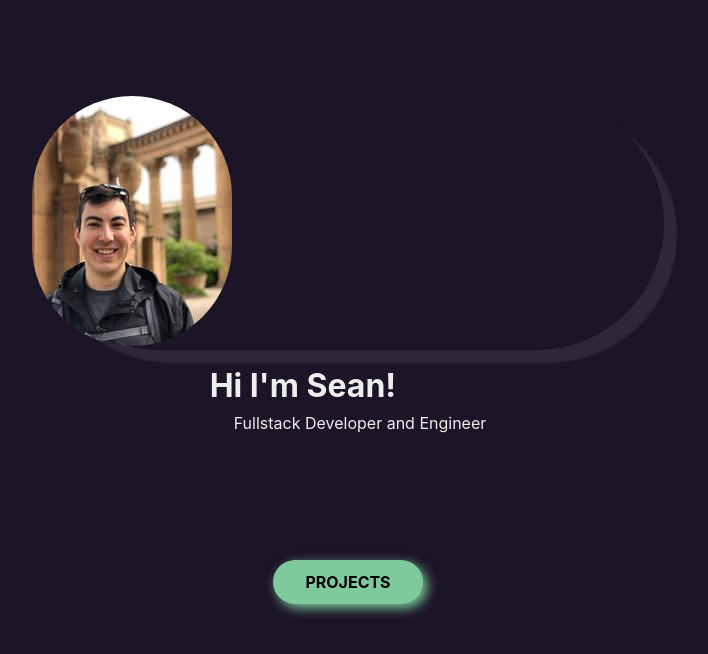
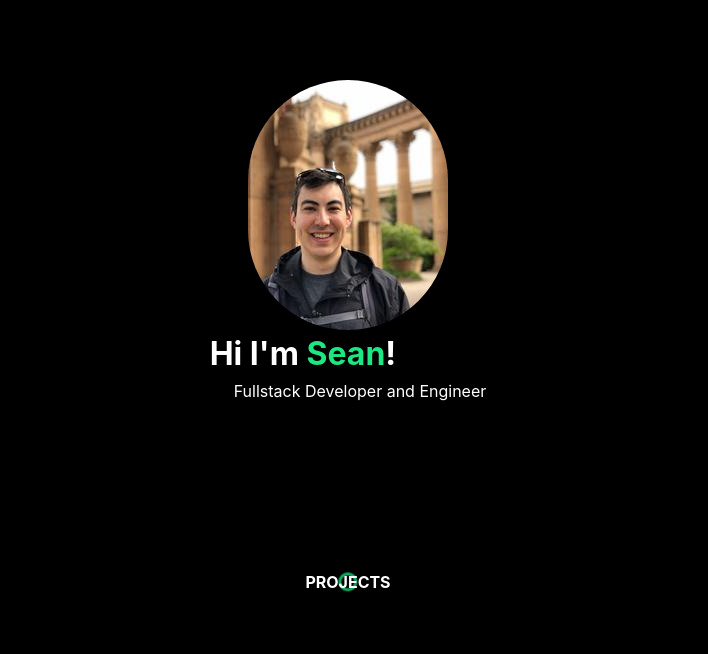
Before and after one commit to dals1791/Portfolio, a Next.js app: page / in a window 1280 px wide. Shown: the top 654 px of the page, without its empty margins (292-1000 px from the left). Built offline with nearby package versions, Linux system fonts and the light colour scheme.

Commit message:
added stlying and skills icons

```diff
--- a/components/layout.js
+++ b/components/layout.js
@@ -9,7 +9,7 @@ const Layout = ({ children, home }) => {
     <>
       <header className={styles.header}>
         <Link href="/">
-          <a style={{ fontSize: "3rem" }}>SD.</a>
+          <a style={{ fontSize: "3rem", color: "rgba(28,231,131, 1)"}}>SD.</a>
         </Link>
         <div className={styles.navLinks}>
           <Link href="/projects">
@@ -25,7 +25,7 @@ const Layout = ({ children, home }) => {
         </div>
       </header>
       <main className={styles.main}>{children}</main>
-      <footer className={styles.footer}> This is footer Section</footer>
+      {/* <footer className={styles.footer}> This is footer Section</footer> */}
     </>
   );
 };
--- a/components/layout.module.css
+++ b/components/layout.module.css
@@ -1,9 +1,11 @@
 .header {
   display: flex;
-  border-bottom: 1px solid;
+  border-bottom: 1px solid rgba(28,231,131, 1);
   justify-content: space-between;
   align-items: baseline;
   padding: .5rem;
+  /* background: black;
+  color: rgba(28,231,131, 1); */
 }
 .navLinks{
   display: flex;
@@ -11,10 +13,10 @@
   width: 70%;
 }
 .main {
-  max-width: 36rem;
-  padding: 0 1rem;
-  margin: 0 auto;
+  /* width: 100vh; */
   height: 100vh;
+
+
 }
 .footer {
   position: fixed;
--- a/pages/index.js
+++ b/pages/index.js
@@ -25,7 +25,7 @@ export default function Home() {
           />
         </div>
         <div className={styles.brandContainer}>
-          <h1>Hi I'm Sean!</h1>
+          <h1>Hi I'm <span className={styles.name} >Sean</span>!</h1>
 
           <div className={styles.brand}>
             <p>Fullstack Developer and Engineer</p>
--- a/styles/Home.module.css
+++ b/styles/Home.module.css
@@ -6,16 +6,11 @@
   /* justify-content: center; */
   align-items: center;
   padding-top: 10vh;
-  background: rgb(28, 20, 39);
+  background: rgb(0, 0, 0);
+  color: #ffffff;
 }
-
-.me {
-  box-shadow: 12px 12px 2px 1px rgba(64, 57, 74, 0.5);
-  border-radius: 9999px;
-  width: 50%;
-  margin: 1rem;
-
-  align-self: center;
+.name {
+  color: rgba(28, 231, 131, 1);
 }
 .brandContainer {
   display: flex;
@@ -26,10 +21,10 @@
 }
 .brandContainer h1 {
   align-self: flex-start;
-  margin: 0 0 0.5rem .5rem;
+  margin: 0 0 0.5rem 0.5rem;
 }
 .brand {
-  margin: 0 .5rem 0 0;
+  margin: 0 0.5rem 0 0;
   text-align: right;
 }
 .brand p {
--- a/styles/button.module.css
+++ b/styles/button.module.css
@@ -2,9 +2,9 @@
 
 .button {
   margin-top: 5rem;
-  background: rgba(126, 202, 156, 1);
-  box-shadow: 4px 4px 12px rgba(126, 202, 156, 1);
-  color: black;
+  /* background: rgba(28,231,131, 1); */
+  /* box-shadow: 4px 4px 12px rgba(126, 202, 156, 1); */
+  color: rgb(255,255,255);
   border-radius: 10rem;
   width: 150px;
   height: fit-content;
@@ -16,27 +16,28 @@
   transition: all 0.3s ease-in-out 0s;
   position: absolute;
   top:60%;
-  z-index: 10;
+  z-index: 1;
+
 }
 .button::before {
   content: "";
   border-radius: 10rem;
   min-width: calc(150px + 12px);
   min-height: calc(50px + 12px);
-  border: 4px solid rgb(126, 202, 156);
-  box-shadow: 0 0 60px rgba(126, 202, 156, 0.64);
+  border: 4px solid rgba(28,231,131, 1);
+  box-shadow: 0 0 60px rgba(28,231,131, .6);
   transform: translate(-50%, -50%);
   position: absolute;
   top: 50%;
   left: 50%;
   opacity: 0;
-  z-index: 10;
-  transition: all 0.3s ease-in-out 0s;
+
+  transition: all .3s ease-in-out 0s;
 }
 .button:hover,
 .button:focus {
   background: none;
-  color: #eeeeee;
+  color: rgb(255,255,255);
   transform: translateY(-6px);
   box-shadow: none;
 }
@@ -49,7 +50,7 @@
 .button::after {
   content: "";
   border-radius: 100%;
-  border: 3px solid rgba(126, 202, 156, .8);
+  border: 3px solid rgba(28,231,131, .8);
   transform: translate(-50%, -50%);
   position: absolute;
   z-index:-1;
@@ -57,6 +58,7 @@
   left: 50%;
 
   animation: ring 5s infinite;
+
 }
 
 .button:hover::after,
@@ -67,8 +69,8 @@
 
 @keyframes ring {
   0% {
-    width: 10px;
-    height: 10px;
+    width: 0px;
+    height: 0px;
     opacity: 1;
   }
   100% {
--- a/styles/globals.css
+++ b/styles/globals.css
@@ -4,8 +4,9 @@ body {
   margin: 0;
   font-family: -apple-system, BlinkMacSystemFont, Segoe UI, Roboto, Oxygen,
     Ubuntu, Cantarell, Fira Sans, Droid Sans, Helvetica Neue, sans-serif;
-    background-color:  rgb(28, 20, 39);
-    color:#eeeeee;
+
+    background-image: linear-gradient(to bottom right, rgba(0, 0, 0, 1), rgb(26, 89, 108));
+    color: white;
 }
 
 a {
```
Also changed, not shown: pages/projects.js (+20 -0 lines), styles/projects.module.css (added, +16 -0 lines).
